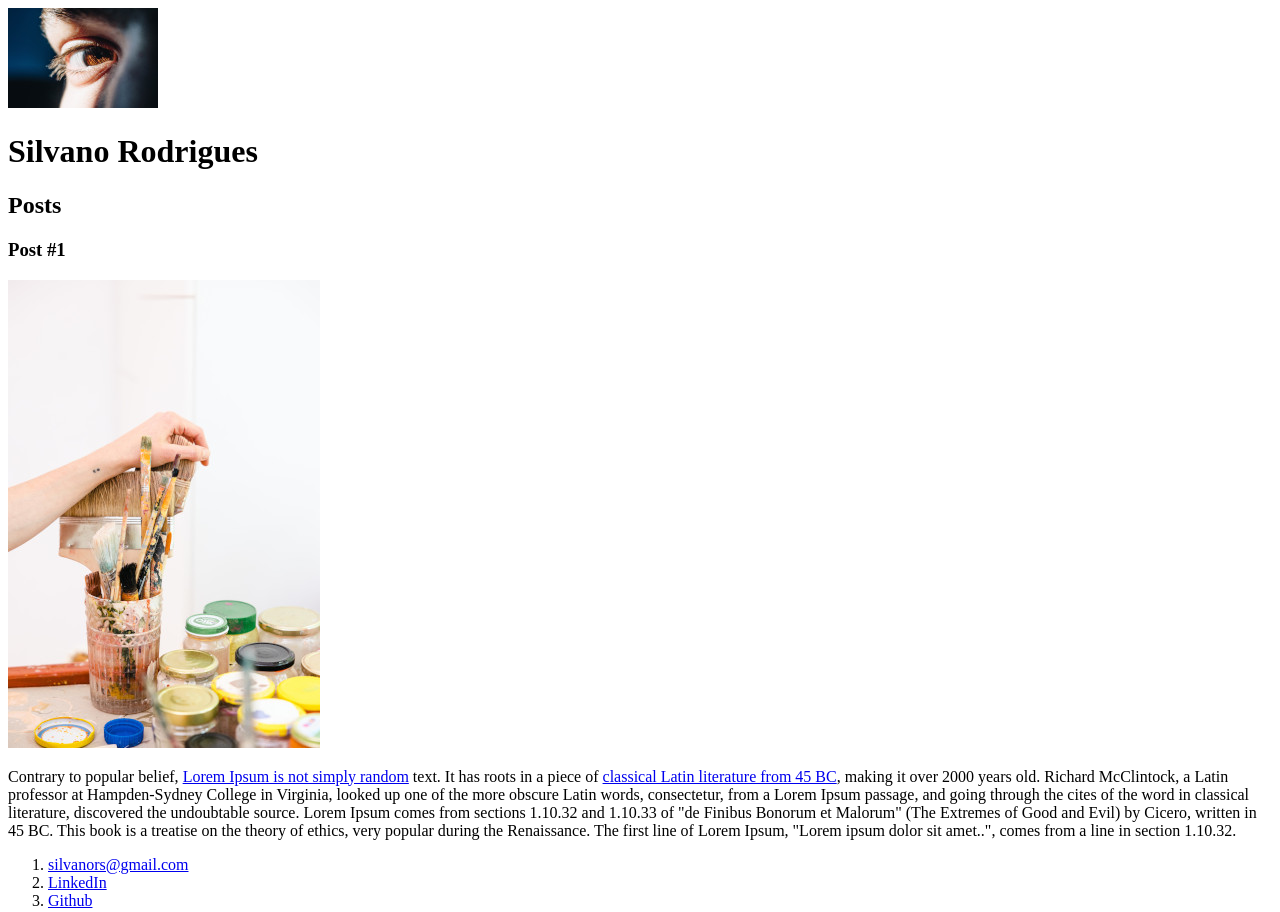
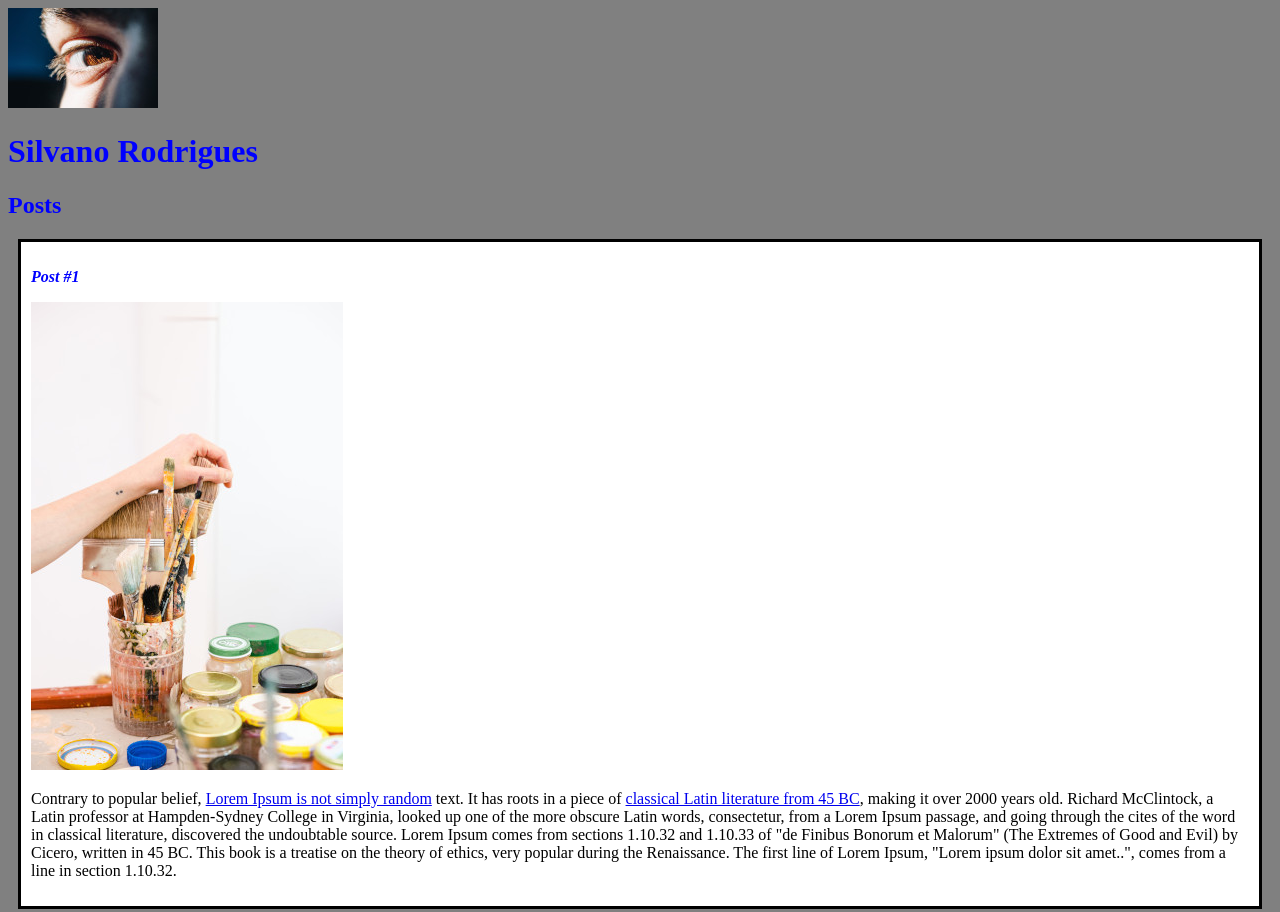
Before and after one commit to Silvanors/HTML-CSS3-JS, a plain HTML site: page Curso HTML5/index.html in a window 1280 px wide. Shown: the top 912 px of the page. Drawn offline with Linux system fonts and the light colour scheme.

Commit message:
Adição do arquivo CSS

```diff
--- a/Curso HTML5/index.html
+++ b/Curso HTML5/index.html
@@ -1,20 +1,21 @@
 <!DOCTYPE html>
     <html>
-        <read charset="utf-8">
+        <head charset="utf-8">
             <title>Silvano Rodrigues</title>
-        </read>
+            <link rel="stylesheet" href="style.css">
+        </head>
         <body>
             <header>
                 <img src="bacila-vlad-WTThc6UmwEI-unsplash-3x4-2.jpg" alt="Ilustração do rosto de Personagem">
-                <h1>Silvano Rodrigues</h1>
+                <h1 id="title">Silvano Rodrigues</h1>
             </header>
             <section>
                 <header>
-                    <h2>Posts</h2>
+                    <h2 class="subtitle">Posts</h2>
                 </header>
-                <article>
+                <article class="post">
                     <header>
-                        <h3> Post #1</h3>
+                        <h3 class="post_title"> Post #1</h3>
                         <img src="filipp-romanovski-Cv_XT0uOlBk-unsplash-2.jpg" alt="Editor de texto contendo código html">
                         <p>
                             Contrary to popular belief, <a href="https://www.lipsum.com/" target="blank"> Lorem Ipsum is not simply random</a>  text.
@@ -35,7 +36,7 @@
             <footer>
                 <ol>
                     <li>
-                        <a href="mailton:silvanors@gmail.com" target="_blank">silvanors@gmail.com</a>
+                        <a href="mailto:silvanors@gmail.com" target="_blank">silvanors@gmail.com</a>
                     </li>
                     <li>
                         <a href="https://www.linkedin.com/in/silvano-rodrigues-da-silva-504b2b159/" target="_blank">LinkedIn</a>
--- /dev/null
+++ b/Curso HTML5/style.css
@@ -0,0 +1,18 @@
+body {
+    background: grey;
+}
+#title, .subtitle, .post_title {
+    color: blue;
+}
+
+.post_title {
+    Font-size: 16px;
+    Font-style: italic;
+}
+
+.post {
+    background: white;
+    padding: 10px;
+    border: 3px solid black;
+    margin: 10px;
+}
```
